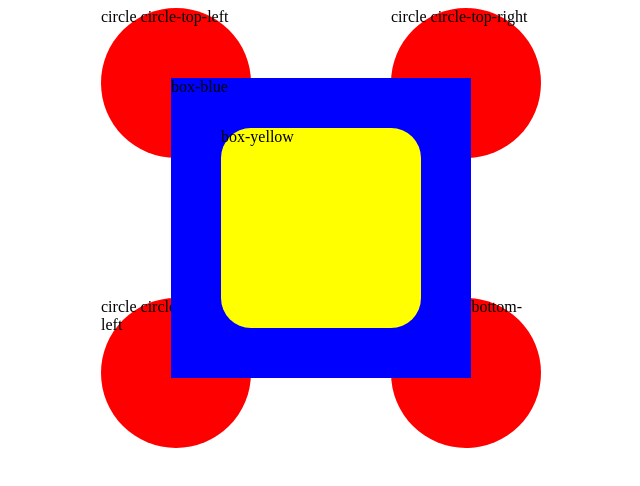
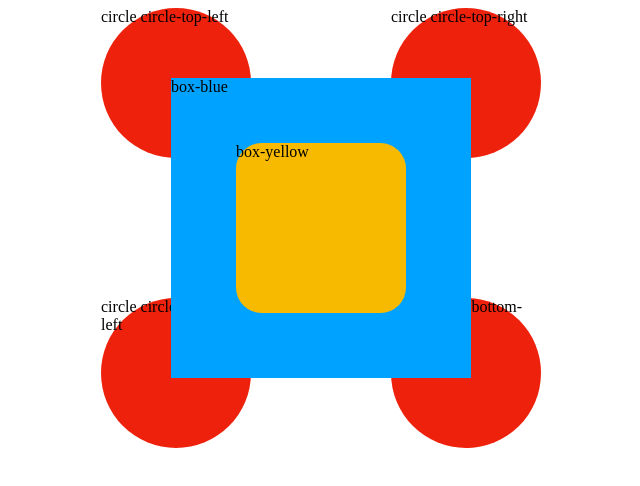
Before and after one commit to Egor-Kozlov/form-position, a plain HTML site: page index.html in a window 1280 px wide. Shown: the whole page, without its empty margins (39-679 px from the left). Drawn offline with Linux system fonts and the light colour scheme.

Commit message:
Add files via upload

```diff
--- a/style/style.css
+++ b/style/style.css
@@ -8,10 +8,13 @@
 .circle{
     position: absolute;
     z-index: 1;
-    background-color: red;
+    background-color: rgb(238, 34, 12);
     width: 15%;
     height: 15%;
     border-radius: 50%;
+}
+.circle:hover{
+    z-index: 7;
 }
 .circle-top-right{
     right: 56%;
@@ -46,7 +49,7 @@
     z-index: 2;
     right: 63%;
     top: 7%;
-    background-color: blue;
+    background-color:  rgb(0, 162, 255);
     width: 30%;
     height: 30%;
 }
@@ -58,10 +61,10 @@
 .box-yellow{
     position: absolute;
     z-index: 3;
-    right: 68%;
-    top: 12%;
-    background-color: yellow;
-    width: 20%;
-    height: 20%;
+    right: 69.5%;
+    top: 13.5%;
+    background-color: rgb(248, 186, 0);
+    width: 17%;
+    height: 17%;
     border-radius: 15%;
 }
```
